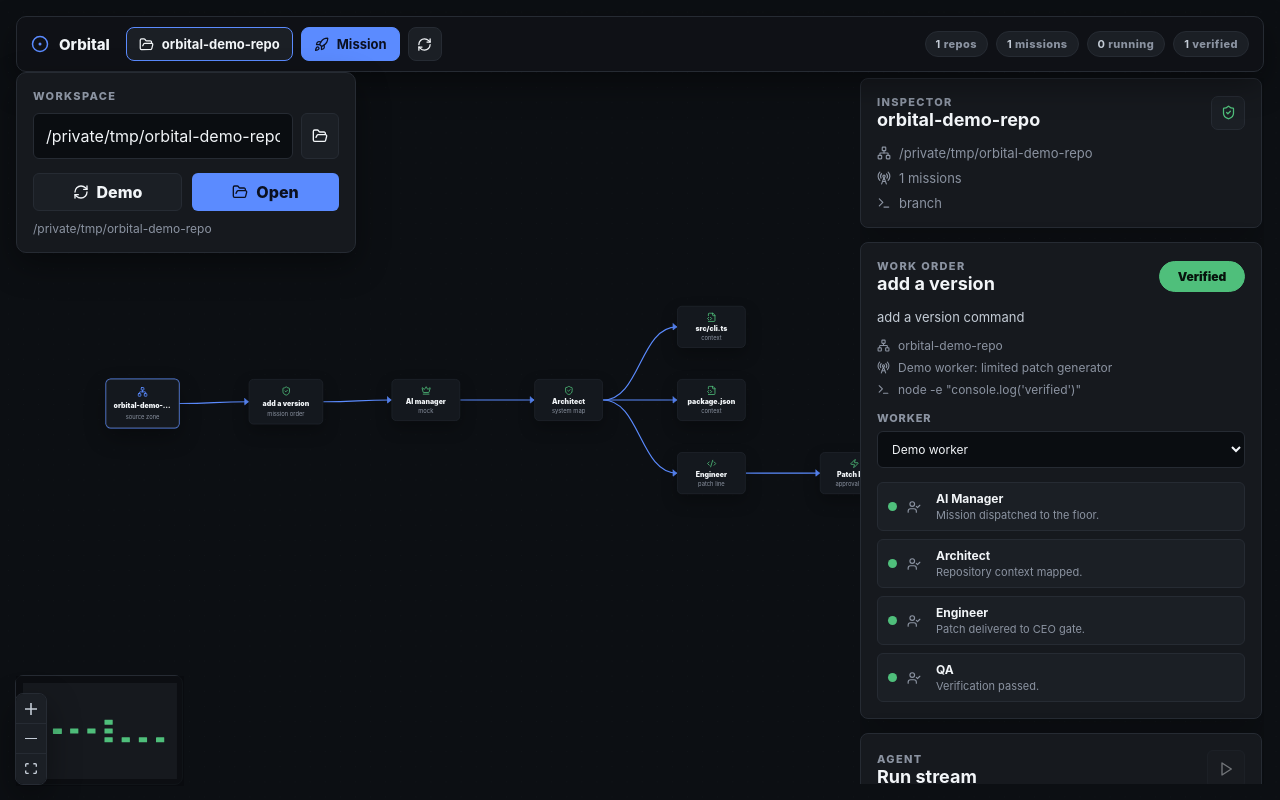
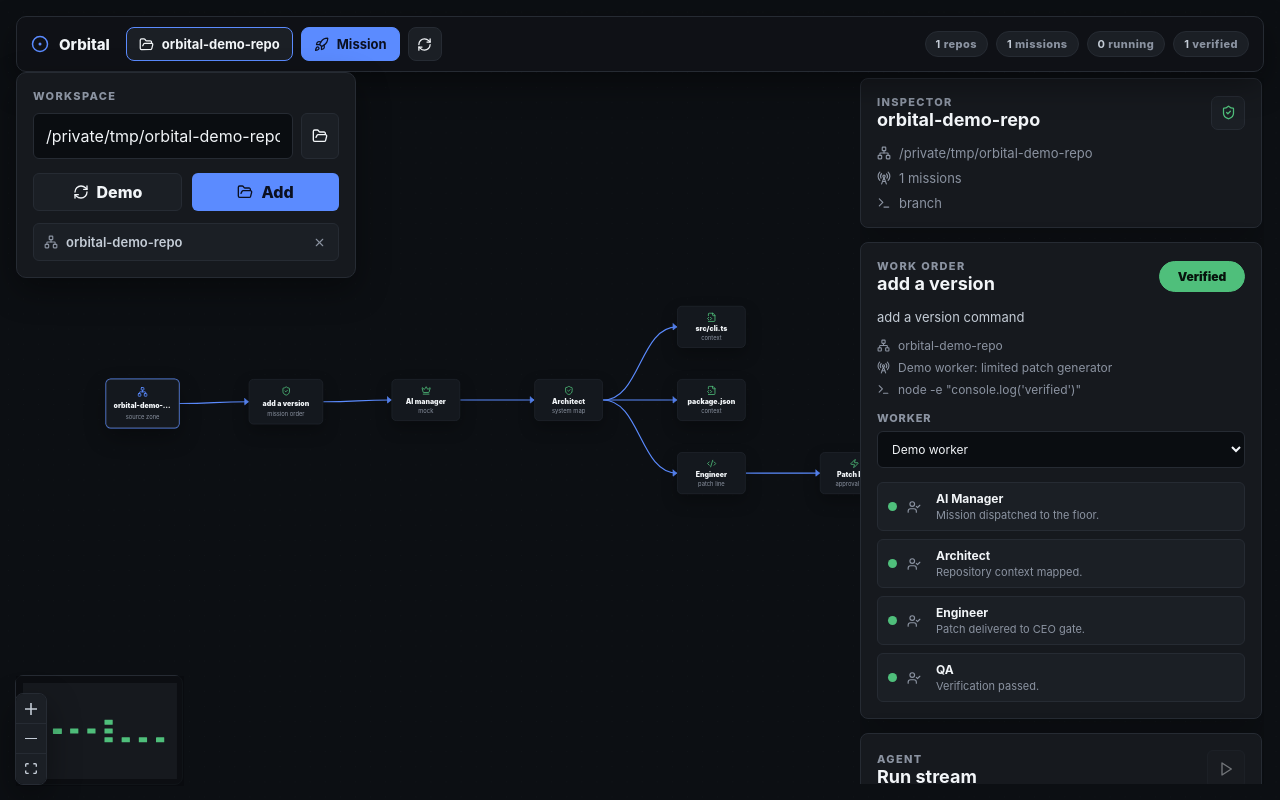
Before and after one commit to whosgotch/orbital, a React (Vite) app in the folder app/: page / in a window 1280 px wide. Both pictures are taken after a click on the button "orbital-demo-repo". Built offline with nearby package versions, Linux system fonts and the light colour scheme.

Commit message:
feat(app): render multiple repositories on one canvas

```diff
--- a/app/src/App.tsx
+++ b/app/src/App.tsx
@@ -1,4 +1,4 @@
-import { useEffect, useMemo, useState } from "react";
+import { useEffect, useMemo, useRef, useState } from "react";
 import { listen } from "@tauri-apps/api/event";
 import { open as openDialog } from "@tauri-apps/plugin-dialog";
 import {
@@ -54,8 +54,48 @@ const emptyMissionLoopState: MissionLoopState = {
 const initialWorkspaceView = workspaceViewFromMissionLoop(emptyMissionLoopState);
 type WorkerMode = "mock" | "local-command" | "claude-manager";
 
+// Merge every open repository's state into one MissionLoopState. The adapter
+// already keys nodes by repository_id / mission_id, so the union renders each
+// repo as its own cluster on the shared canvas.
+function combineRepoStates(states: Record<string, MissionLoopState>): MissionLoopState {
+  const all = Object.values(states);
+  return {
+    repositories: all.flatMap((state) => state.repositories),
+    missions: all.flatMap((state) => state.missions),
+    agent_runs: all.flatMap((state) => state.agent_runs),
+    workflow_events: all.flatMap((state) => state.workflow_events),
+    patch_proposals: all.flatMap((state) => state.patch_proposals),
+    verification_runs: all.flatMap((state) => state.verification_runs),
+  };
+}
+
+// Normalize a loaded state into one slice per repository, keyed by repo id. The
+// worker returns a single repo per call, but the browser fixture bundles
+// several — splitting lets each repo be added, updated, or closed on its own.
+function splitByRepository(state: MissionLoopState): Record<string, MissionLoopState> {
+  const out: Record<string, MissionLoopState> = {};
+  for (const repo of state.repositories) {
+    const missionIds = new Set(state.missions.filter((mission) => mission.repository_id === repo.id).map((mission) => mission.id));
+    const runIds = new Set(state.agent_runs.filter((run) => missionIds.has(run.mission_id)).map((run) => run.id));
+    out[repo.id] = {
+      repositories: [repo],
+      missions: state.missions.filter((mission) => mission.repository_id === repo.id),
+      agent_runs: state.agent_runs.filter((run) => missionIds.has(run.mission_id)),
+      workflow_events: state.workflow_events.filter(
+        (event) => (event.mission_id != null && missionIds.has(event.mission_id)) || (event.run_id != null && runIds.has(event.run_id)),
+      ),
+      patch_proposals: state.patch_proposals.filter((patch) => runIds.has(patch.run_id)),
+      verification_runs: state.verification_runs.filter((run) => run.repository_id === repo.id || missionIds.has(run.mission_id)),
+    };
+  }
+  return out;
+}
+
 export function App() {
   const [missionLoopState, setMissionLoopState] = useState(emptyMissionLoopState);
+  // Each opened repository keeps its own worker state; the canvas renders the
+  // union of them all. Keyed by repository id.
+  const repoStatesRef = useRef<Record<string, MissionLoopState>>({});
   const [refreshingMissionLoop, setRefreshingMissionLoop] = useState(false);
   const [missionLoopError, setMissionLoopError] = useState("");
   const [repoPathDraft, setRepoPathDraft] = useState(demoRepoPath);
@@ -125,7 +165,8 @@ export function App() {
   const startMission = async () => {
     setMissionLoopError("");
     const missionId = selectedMission.id;
-    console.log("[orbital] dispatch start", { missionId, worker: selectedWorkerMode, repo: activeRepoPath, tauri: isTauriRuntime() });
+    const repoPath = selectedRepository?.path ?? activeRepoPath;
+    console.log("[orbital] dispatch start", { missionId, worker: selectedWorkerMode, repo: repoPath, tauri: isTauriRuntime() });
 
     let unlistenEvent: (() => void) | undefined;
     let unlistenPatch: (() => void) | undefined;
@@ -168,7 +209,7 @@ export function App() {
     try {
       console.log("[orbital] invoking start_agent_run…");
       const nextMissionLoopState = await startAgentRunMissionLoopState(
-        activeRepoPath,
+        repoPath,
         missionId,
         selectedWorkerMode,
         selectedWorkerMode === "local-command" ? selectedLocalCommand : undefined,
@@ -180,7 +221,7 @@ export function App() {
         patches: nextMissionLoopState?.patch_proposals?.length,
       });
       if (nextMissionLoopState) {
-        hydrateMissionLoop(nextMissionLoopState, missionId);
+        applyRepoState(nextMissionLoopState, missionId);
         return;
       }
     } catch (error) {
@@ -202,12 +243,13 @@ export function App() {
     }
 
     setMissionLoopError("");
+    const repoPath = selectedRepository?.path ?? activeRepoPath;
 
     try {
-      const nextMissionLoopState = await queueMissionLoopState(activeRepoPath, title);
+      const nextMissionLoopState = await queueMissionLoopState(repoPath, title);
       if (nextMissionLoopState) {
         const missionId = nextMissionLoopState.missions.at(-1)?.id;
-        hydrateMissionLoop(nextMissionLoopState, missionId);
+        applyRepoState(nextMissionLoopState, missionId);
         return;
       }
     } catch (error) {
@@ -279,9 +321,10 @@ export function App() {
     setMissionLoopError("");
 
     try {
-      const nextMissionLoopState = await approvePatchMissionLoopState(activeRepoPath, selectedMission.id);
+      const repoPath = selectedRepository?.path ?? activeRepoPath;
+      const nextMissionLoopState = await approvePatchMissionLoopState(repoPath, selectedMission.id);
       if (nextMissionLoopState) {
-        hydrateMissionLoop(nextMissionLoopState, selectedMission.id);
+        applyRepoState(nextMissionLoopState, selectedMission.id);
         return;
       }
     } catch (error) {
@@ -296,9 +339,10 @@ export function App() {
     setMissionLoopError("");
 
     try {
-      const nextMissionLoopState = await rejectPatchMissionLoopState(activeRepoPath, selectedMission.id);
+      const repoPath = selectedRepository?.path ?? activeRepoPath;
+      const nextMissionLoopState = await rejectPatchMissionLoopState(repoPath, selectedMission.id);
       if (nextMissionLoopState) {
-        hydrateMissionLoop(nextMissionLoopState, selectedMission.id);
+        applyRepoState(nextMissionLoopState, selectedMission.id);
         return;
       }
     } catch (error) {
@@ -319,9 +363,10 @@ export function App() {
     setMissionLoopError("");
 
     try {
-      const nextMissionLoopState = await verifyMissionLoopState(activeRepoPath, selectedMission.id, command);
+      const repoPath = selectedRepository?.path ?? activeRepoPath;
+      const nextMissionLoopState = await verifyMissionLoopState(repoPath, selectedMission.id, command);
       if (nextMissionLoopState) {
-        hydrateMissionLoop(nextMissionLoopState, selectedMission.id);
+        applyRepoState(nextMissionLoopState, selectedMission.id);
         return;
       }
     } catch (error) {
@@ -372,6 +417,21 @@ export function App() {
     });
   };
 
+  // applyRepoState folds a loaded state (one repo from the worker, or several
+  // from the fixture) into the open set keyed by repo id, then re-hydrates the
+  // canvas from the union — so adding or updating a repo keeps the others.
+  const applyRepoState = (state: MissionLoopState, preferredNodeId?: string) => {
+    const next = { ...repoStatesRef.current, ...splitByRepository(state) };
+    repoStatesRef.current = next;
+    hydrateMissionLoop(combineRepoStates(next), preferredNodeId);
+  };
+
+  const closeRepo = (repositoryId: string) => {
+    const { [repositoryId]: _removed, ...next } = repoStatesRef.current;
+    repoStatesRef.current = next;
+    hydrateMissionLoop(combineRepoStates(next));
+  };
+
   const openWorkspace = async () => {
     const repoPath = repoPathDraft.trim();
     if (!repoPath) {
@@ -385,7 +445,7 @@ export function App() {
       const nextMissionLoopState = await openMissionLoopRepository(repoPath);
       if (nextMissionLoopState) {
         setActiveRepoPath(repoPath);
-        hydrateMissionLoop(nextMissionLoopState);
+        applyRepoState(nextMissionLoopState, nextMissionLoopState.repositories[0]?.id);
       }
     } catch (error) {
       setMissionLoopError(errorMessage(error, "Failed to open repository."));
@@ -413,7 +473,7 @@ export function App() {
       const nextMissionLoopState = await openMissionLoopRepository(repoPath);
       if (nextMissionLoopState) {
         setActiveRepoPath(repoPath);
-        hydrateMissionLoop(nextMissionLoopState);
+        applyRepoState(nextMissionLoopState, nextMissionLoopState.repositories[0]?.id);
       }
     } catch (error) {
       setMissionLoopError(errorMessage(error, "Failed to choose repository folder."));
@@ -433,7 +493,7 @@ export function App() {
     setMissionLoopError("");
 
     try {
-      hydrateMissionLoop(activeRepoPath === demoRepoPath ? await refreshMissionLoopState() : await loadMissionLoopState(activeRepoPath));
+      applyRepoState(activeRepoPath === demoRepoPath ? await refreshMissionLoopState() : await loadMissionLoopState(activeRepoPath));
     } catch (error) {
       setMissionLoopError(errorMessage(error, "Failed to load mission loop state."));
     } finally {
@@ -447,7 +507,7 @@ export function App() {
       setMissionLoopError("");
 
       try {
-        hydrateMissionLoop(await loadMissionLoopState(activeRepoPath));
+        applyRepoState(await loadMissionLoopState(activeRepoPath));
       } catch (error) {
         setMissionLoopError(errorMessage(error, "Failed to load mission loop state."));
       } finally {
@@ -548,12 +608,28 @@ export function App() {
               disabled={!repoPathDraft.trim() || refreshingMissionLoop}
             >
               <FolderOpen size={16} aria-hidden="true" />
-              <span>Open</span>
+              <span>Add</span>
             </button>
           </div>
-          <div className="workspace-path" title={activeRepoPath}>
-            {activeRepoPath}
-          </div>
+          {missionLoopState.repositories.length > 0 ? (
+            <ul className="workspace-repos">
+              {missionLoopState.repositories.map((repo) => (
+                <li key={repo.id}>
+                  <Network size={14} aria-hidden="true" />
+                  <span className="workspace-repo-name" title={repo.path}>{repo.name}</span>
+                  <button
+                    className="repo-close"
+                    type="button"
+                    onClick={() => closeRepo(repo.id)}
+                    title="Close repository"
+                    aria-label={`Close ${repo.name}`}
+                  >
+                    <X size={13} aria-hidden="true" />
+                  </button>
+                </li>
+              ))}
+            </ul>
+          ) : null}
         </section>
       ) : null}
 
--- a/app/src/styles.css
+++ b/app/src/styles.css
@@ -380,13 +380,53 @@ select:focus {
   flex: 1;
 }
 
-.workspace-path {
-  margin-top: 10px;
+.workspace-repos {
+  margin: 12px 0 0;
+  padding: 0;
+  list-style: none;
+  display: flex;
+  flex-direction: column;
+  gap: 4px;
+}
+
+.workspace-repos li {
+  display: flex;
+  align-items: center;
+  gap: 8px;
+  padding: 7px 8px 7px 10px;
+  background: var(--panel-2);
+  border: 1px solid var(--line);
+  border-radius: 6px;
+}
+
+.workspace-repos li svg {
+  color: var(--muted);
+  flex: 0 0 auto;
+}
+
+.workspace-repo-name {
+  flex: 1;
+  min-width: 0;
   overflow: hidden;
-  color: var(--muted);
-  font-size: 12px;
+  color: var(--soft);
+  font-size: 13px;
+  font-weight: 600;
   text-overflow: ellipsis;
   white-space: nowrap;
+}
+
+.repo-close {
+  width: 22px;
+  height: 22px;
+  flex: 0 0 22px;
+  border-radius: 5px;
+  color: var(--muted);
+  background: transparent;
+}
+
+.repo-close:hover {
+  color: var(--text);
+  background: var(--line);
 }
 
 .icon-button {
```
